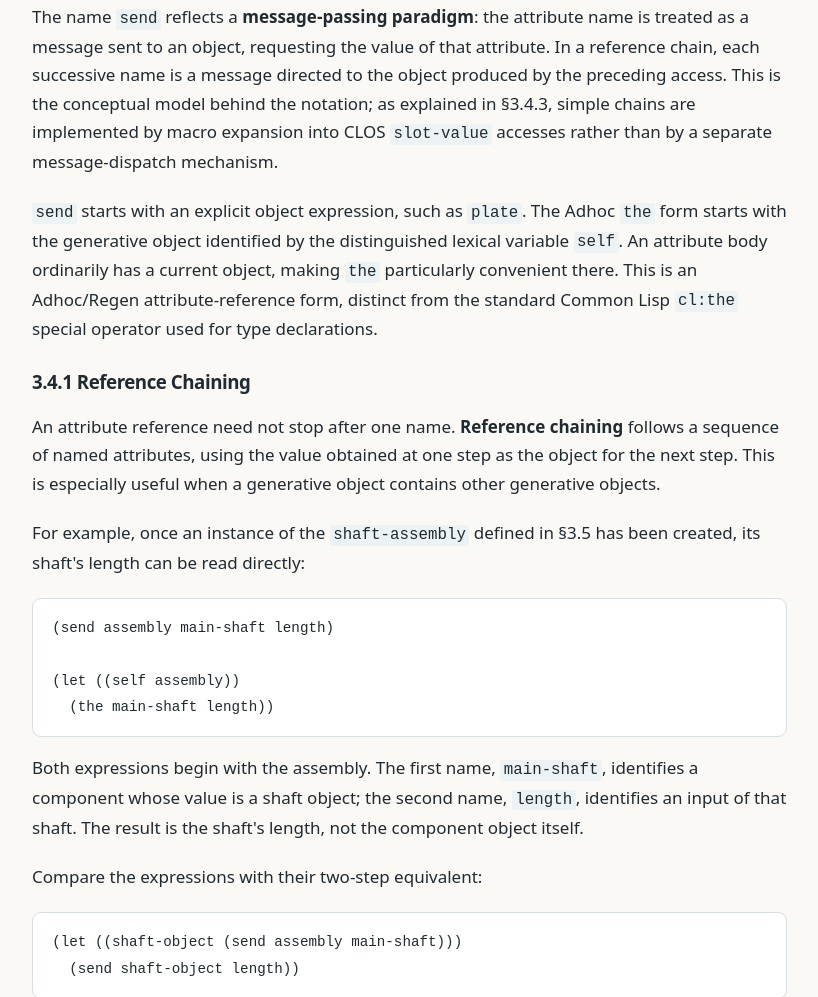
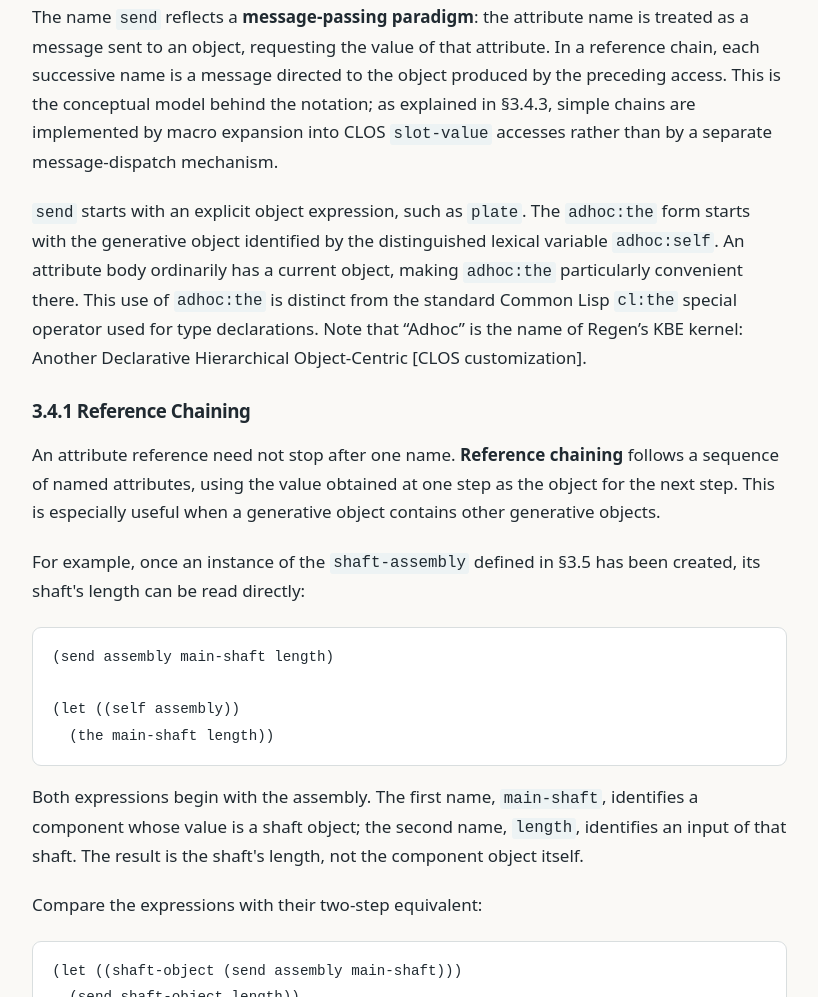
Before and after one commit to awolven1973/regen-guide, a plain HTML site: page chapters/03-defining-generative-objects.html in a window 1280 px wide. Shown: the part 3104-4101 px from the top of the page, without its empty margins (381-1199 px from the left). Drawn offline with Linux system fonts and the light colour scheme.

Commit message:
Clarify ADHOC:THE and ADHOC:SELF naming in Chapter 3

```diff
--- a/chapters/03-defining-generative-objects.html
+++ b/chapters/03-defining-generative-objects.html
@@ -45,7 +45,7 @@
 (let ((self plate))
   (the area))</code></pre>
 <p>The name <code>send</code> reflects a <strong>message-passing paradigm</strong>: the attribute name is treated as a message sent to an object, requesting the value of that attribute. In a reference chain, each successive name is a message directed to the object produced by the preceding access. This is the conceptual model behind the notation; as explained in §3.4.3, simple chains are implemented by macro expansion into CLOS <code>slot-value</code> accesses rather than by a separate message-dispatch mechanism.</p>
-<p><code>send</code> starts with an explicit object expression, such as <code>plate</code>. The Adhoc <code>the</code> form starts with the generative object identified by the distinguished lexical variable <code>self</code>. An attribute body ordinarily has a current object, making <code>the</code> particularly convenient there. This is an Adhoc/Regen attribute-reference form, distinct from the standard Common Lisp <code>cl:the</code> special operator used for type declarations.</p>
+<p><code>send</code> starts with an explicit object expression, such as <code>plate</code>. The <code>adhoc:the</code> form starts with the generative object identified by the distinguished lexical variable <code>adhoc:self</code>. An attribute body ordinarily has a current object, making <code>adhoc:the</code> particularly convenient there. This use of <code>adhoc:the</code> is distinct from the standard Common Lisp <code>cl:the</code> special operator used for type declarations. Note that “Adhoc” is the name of Regen’s KBE kernel: Another Declarative Hierarchical Object-Centric [CLOS customization].</p>
 <h3 id="3-4-1">3.4.1 Reference Chaining</h3>
 <p>An attribute reference need not stop after one name. <strong>Reference chaining</strong> follows a sequence of named attributes, using the value obtained at one step as the object for the next step. This is especially useful when a generative object contains other generative objects.</p>
 <p>For example, once an instance of the <code>shaft-assembly</code> defined in §3.5 has been created, its shaft's length can be read directly:</p>
```
